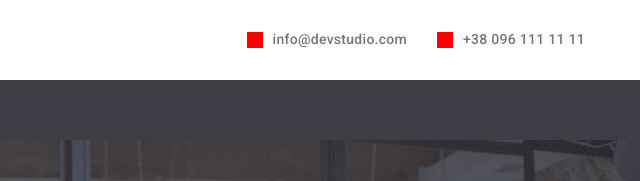
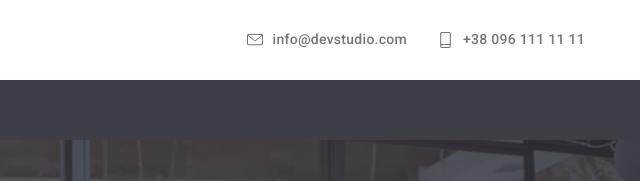
Before and after one commit to TkachenkoAnton/goit-markup-hw-04, a plain HTML site: page index.html in a window 1280 px wide. Shown: the top 181 px of the page, 640-1280 px from the left. Drawn offline with Linux system fonts and the light colour scheme.

Commit message:
добавил картинки в хедер

```diff
--- a/css/styles.css
+++ b/css/styles.css
@@ -143,7 +143,6 @@ p {
 }
 
 .contacts__link::before {
-  background-color: red;
   width: 16px;
   height: 16px;
   margin-right: 10px;
@@ -153,8 +152,12 @@ p {
   background-repeat: no-repeat;
 }
 
-.envelope::before {
+.contacts__envelope::before {
   background-image: url("../images/topline/envelope.svg");
+}
+
+.contacts__smartphone::before {
+  background-image: url("../images/topline/smartphone.svg");
 }
 
 .contacts__link {
--- a/index.html
+++ b/index.html
@@ -39,12 +39,16 @@
 
         <ul class="contacts list">
           <li class="contacts__item">
-            <a class="contacts__link link" href="mailto:info@devstudio.com"
+            <a
+              class="contacts__link contacts__envelope link"
+              href="mailto:info@devstudio.com"
               >info@devstudio.com</a
             >
           </li>
           <li class="contacts__item">
-            <a class="contacts__link link" href="tel:+380961111111"
+            <a
+              class="contacts__link contacts__smartphone link"
+              href="tel:+380961111111"
               >+38 096 111 11 11</a
             >
           </li>
```
Also changed, not shown: portfolio.html (+4 -2 lines).
